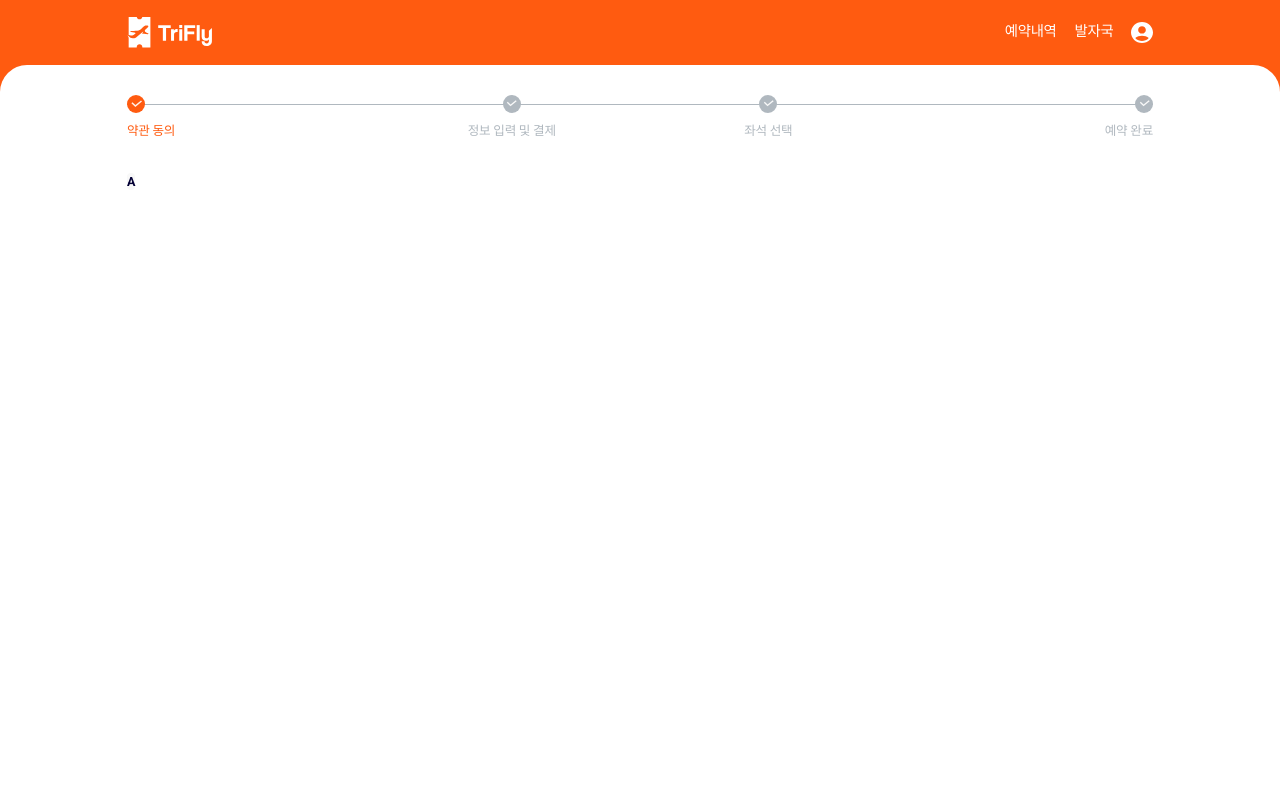
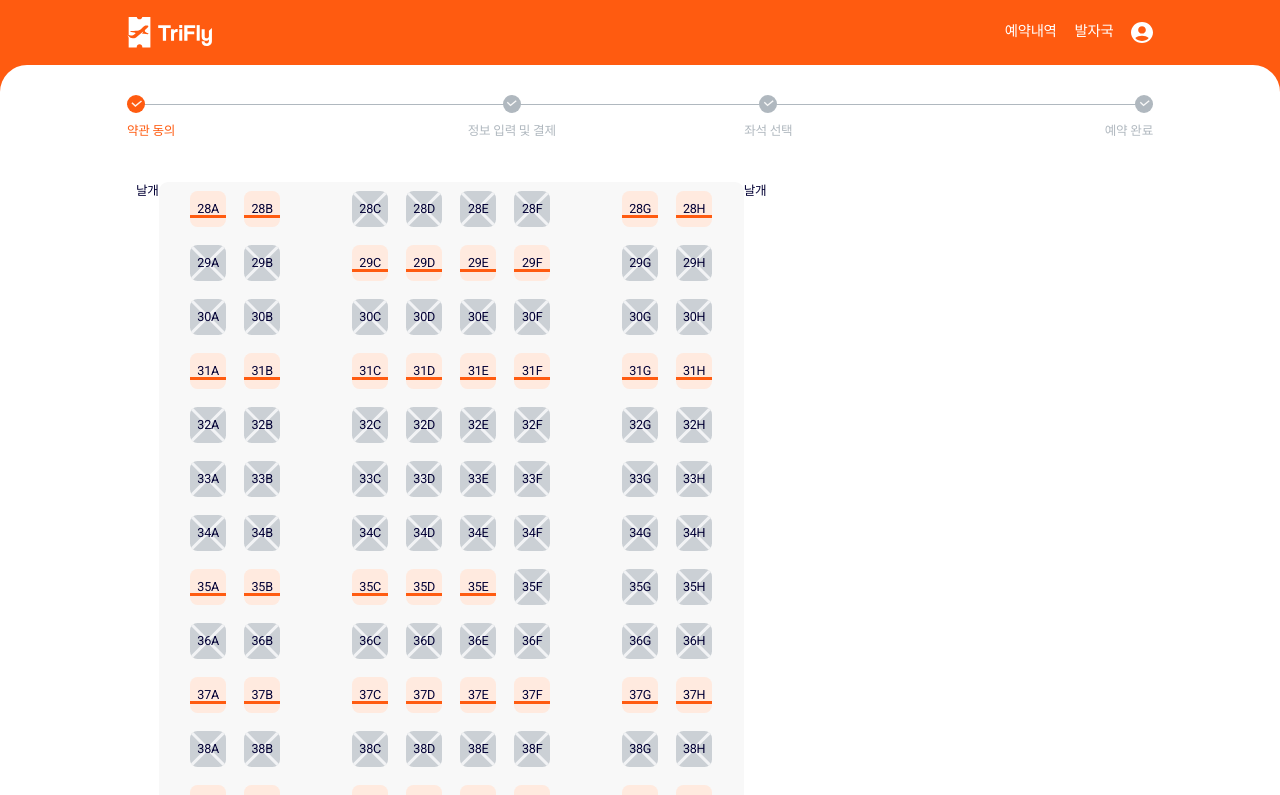
Before and after one commit to FRONTENDSCHOOLPLUS2/trifly, a Next.js app: page /order/seat-map in a window 1280 px wide. Shown: the top 795 px of the page. Built offline with nearby package versions, Linux system fonts and the light colour scheme; no server answers; what recoil-persist would draw is missing.

Commit message:
➖ remove: seat-map test 폴더 제거

```diff
--- a/src/app/(primary)/order/seat-map/page.tsx
+++ b/src/app/(primary)/order/seat-map/page.tsx
@@ -1,108 +1,83 @@
 "use client";
 
-import React, { SetStateAction, useEffect, useState } from "react";
 import { seatMap } from "@/lib/seatMap";
+import React from "react";
 import "./seat-map.scss";
 
-const Page = () => {
+const page = () => {
   const { data } = seatMap;
   const allDecks = data.flatMap((dataItem) => dataItem.decks);
   const allSeats = allDecks.map((item) => item.seats);
 
-  console.log(data);
-  console.log(allSeats[0][0].cabin);
-  const seatmap = allSeats.map((item) =>
-    item
-      .map((seat) => seat.travelerPricing)
-      .map((deck) => deck)
-      .map((seatitem) => seatitem),
-  );
-
   const seatData = data.map((item) => ({
     decks: item.decks,
     seats: item.decks.map((deck) => deck.seats),
+    coordinates: item.decks.map((deck) =>
+      deck.seats.map((seat) => seat.coordinates),
+    ),
+    characteristicsCodes: item.decks.map((deck) =>
+      deck.seats.map((seat) => seat.characteristicsCodes),
+    ),
   }));
 
-  console.log(seatData);
-  const DeckWidth = allDecks.map((deck) => deck.deckConfiguration.width);
-  const DeckLength = allDecks.map((deck) => deck.deckConfiguration.length);
+  // console.log(allDecks);
 
-  const [seats, setSeats] = useState<React.JSX.Element[]>([]);
-  const [number, setNumber] = useState<string[]>([]);
+  // 37줄, 10칸짜리 그리드를 만들어
+  const grid = Array(37)
+    .fill(null)
+    .map(() => Array(10).fill(null));
 
-  useEffect(() => {
-    const renderNumber = () => {
-      const length = () => {
-        const lengthnum = [];
-        for (let i = 0; i < DeckWidth[0]; i += DeckWidth[0]) {
-          lengthnum.push(i);
-        }
-        return lengthnum;
-      };
+  // console.log(seatData[0].coordinates[0]);
+  // 각 자리 데이터에 따라 그리드에 채워줘
+  seatData[0].coordinates[0].forEach((seat, idx) => {
+    const row = seat.x; // 줄 번호
+    const col = seat.y; // 칸 번호
 
-      const num = length();
+    // if (seat.y === 2) grid[row][col] = "복도"; // 예: '자리'라고 채워넣기
+    grid[row][col] = seatData[0].seats[0][idx]; // 예: '자리'라고 채워넣기
+  });
 
-      const arr = Array.from(num, (v, i) => String.fromCharCode(i + 65));
-
-      return arr;
-    };
-
-    const renderSeats = () => {
-      const seat = [];
-
-      for (let lengthI = 0; lengthI < DeckLength[0]; lengthI += DeckLength[0]) {
-        const rows = [];
-
-        for (let widthI = 0; widthI < DeckWidth[0]; widthI += DeckWidth[0]) {
-          const available =
-            seatData[0].seats[0][widthI].travelerPricing[0]
-              .seatAvailabilityStatus;
-          rows.push(
-            widthI === 2 || widthI === 7 ? (
-              <td className="seat_table" key={`${lengthI}-${widthI}`}>
-                <button className={`seat ${available}`} type="button">
-                  복도
-                </button>
-              </td>
-            ) : (
-              <td className="seat_table" key={`${lengthI}-${widthI}`}>
-                <button className={`seat ${available}`} type="button">
-                  {widthI + 1}
-                </button>
-              </td>
-            ),
-          );
-        }
-
-        seat.push(
-          <tr key={lengthI}>
-            <td>{lengthI + 1}</td>
-            {rows}
-          </tr>,
-        );
-      }
-
-      return seats;
-    };
-
-    setSeats(renderSeats());
-    setNumber(renderNumber());
-  }, []);
+  const code = seatData[0].characteristicsCodes.map((item) => item);
+  console.log(code);
 
   return (
-    <>
-      <table>{}</table>
-
-      <table className="seat-map">
-        <thead>
-          <tr>
-            <th>{number}</th>
-          </tr>
-        </thead>
-        <tbody>{seats}</tbody>
-      </table>
-    </>
+    <div className="seat-box">
+      {/* 세로 길이만큼(length) 박스를 두고 안보이게! 그리고 비행기 날개 지점에서 날개 모양 달기 */}
+      <div className="left-icon">날개</div>
+      <section className="section">
+        <table className="seat-map">
+          <tbody>
+            {grid.map((row, rowIndex) => (
+              <tr
+                className="seat-map-tr"
+                key={rowIndex}
+                style={{ display: "flex" }}
+              >
+                {row.map((cell, colIndex) => {
+                  // console.log(cell);
+                  return (
+                    <td className="seat_table" key={colIndex}>
+                      {cell ? (
+                        <button
+                          type="button"
+                          className={`seat ${cell.travelerPricing[0].seatAvailabilityStatus}`}
+                        >
+                          {cell.number}
+                        </button>
+                      ) : (
+                        <span />
+                      )}
+                    </td>
+                  );
+                })}
+              </tr>
+            ))}
+          </tbody>
+        </table>
+      </section>
+      <div className="right-icon">날개</div>
+    </div>
   );
 };
 
-export default Page;
+export default page;
--- a/src/app/(primary)/order/seat-map/seat-map.scss
+++ b/src/app/(primary)/order/seat-map/seat-map.scss
@@ -1,17 +1,27 @@
-.seat-map {
+.seat-box {
+  padding: 1rem;
+  display: flex;
+
+  .section {
+    padding: 1rem;
     background-color: var(--color-gray-10);
     border-radius: 1rem;
-  border: 1px solid var(--color-gray-40);
+    width: 65rem;
+
+    .seat-map {
+      text-align: center;
+      margin: 0 auto;
 
       .seat_table {
         width: 6rem;
         height: 6rem;
+
         .seat {
           background-image: url("/img/seat.svg");
           background-repeat: no-repeat;
-      width: 5rem;
-      height: 5rem;
-      background-size: 5rem;
+          width: 4rem;
+          height: 4rem;
+          background-size: 4rem;
 
           text-align: center;
 
@@ -19,8 +29,10 @@
             background-image: url(/img/seat-unselect.svg);
           }
           &.OCCUPIED {
-        background-color: red;
+            background-image: url(/img/seat-unselect.svg);
           }
         }
       }
     }
+  }
+}
```
Also changed, not shown: src/app/(primary)/order/seat-map/test/page.tsx (deleted, +0 -83 lines), src/app/(primary)/order/seat-map/test/seat-map-test.scss (deleted, +0 -38 lines). Lines whose indentation alone changed are shown as unchanged.
